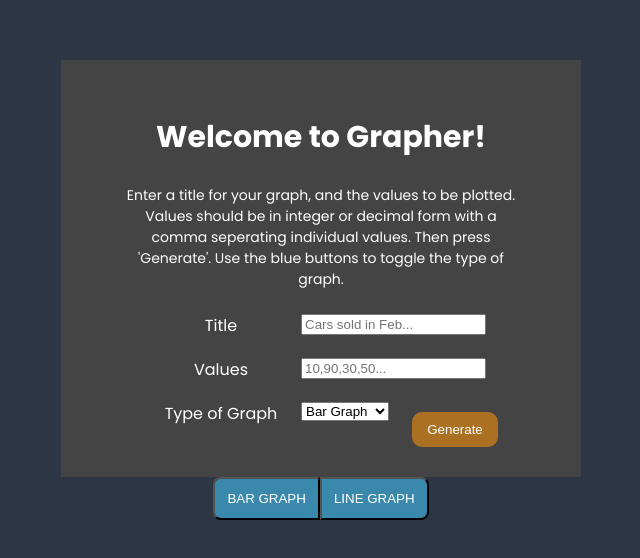
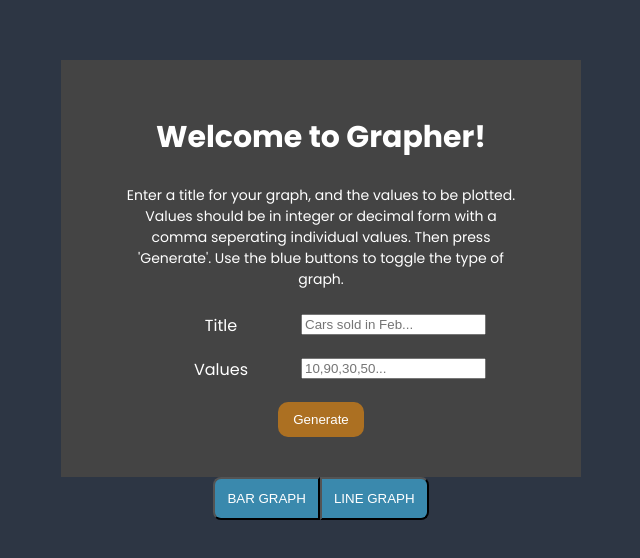
Before and after one commit to David-Sangojinmi/fintech-sandpit-task, a React (Create React App) app: page / in a window 1280 px wide. Shown: the part 110-668 px from the top of the page, without its empty margins (319-959 px from the left). Built offline with nearby package versions, Linux system fonts and the light colour scheme.

Commit message:
removed toggle from form

```diff
--- a/src/components/Generator/Generator.js
+++ b/src/components/Generator/Generator.js
@@ -38,25 +38,9 @@ const Generator = (props) => {
                     ></input>
                     <br />
                 </label>
-                <label className="form-component" form="graph-form" required>
-                    <span className="input-text">Type of Graph</span>
-                    <select
-                        className="input-entry"
-                        name="type"
-                        onChange={handleChange}
-                        required
-                    >
-                        <option
-                            value="0"
-                            name="bar-graph"
-                        >Bar Graph</option>
-                        <option
-                            value="1"
-                            name="line-graph"
-                        >Line Graph</option>
-                    </select>
+                <label className="form-component">
+                    <button id="input-submit" type="submit" value="Generate">Generate</button>
                 </label>
-                <button id="input-submit" type="submit" value="Generate">Generate</button>
             </form>
         </div>
     )
--- a/src/container/Grapher.js
+++ b/src/container/Grapher.js
@@ -6,14 +6,12 @@ import BarGraph from '../components/Graph/BarGraph';
 const Grapher = () => {
     const [graphData, setGraphData] = useState({
         title: "",
-        values: [],
-        type: 0
+        values: []
     })
 
     const [formData, setFormData] = useState({
         title: "",
-        values: [],
-        type: 0
+        values: []
     })
 
     const [graphsVisible, setGraphsVisible] = useState({
@@ -39,29 +37,28 @@ const Grapher = () => {
             ...graphData,
             title: formData.title,
             values: valuesArray,
-            type: formData.type
         })
 
-        if (formData.type === 0 || graphData.type === 0) {
-            if (graphsVisible.showHideBarGraph === false) {
-                setGraphsVisible({
-                    ...graphsVisible,
-                    showHideBarGraph: true,
-                    showHideLineGraph: false
-                });
-            }
-        } else {
-            if (graphsVisible.showHideLineGraph === false) {
-                setGraphsVisible({
-                    ...graphsVisible,
-                    showHideBarGraph: false,
-                    showHideLineGraph: true
-                });
-            }
-        }
+        // if (formData.type === 0 || graphData.type === 0) {
+        //     if (graphsVisible.showHideBarGraph === false) {
+        //         setGraphsVisible({
+        //             ...graphsVisible,
+        //             showHideBarGraph: true,
+        //             showHideLineGraph: false
+        //         });
+        //     }
+        // } else {
+        //     if (graphsVisible.showHideLineGraph === false) {
+        //         setGraphsVisible({
+        //             ...graphsVisible,
+        //             showHideBarGraph: false,
+        //             showHideLineGraph: true
+        //         });
+        //     }
+        // }
     }
 
-    const hideComponent = e => {
+    const hideComponent = (e) => {
         switch(e) {
             case "showHideLineGraph":
                 setGraphsVisible({
```
